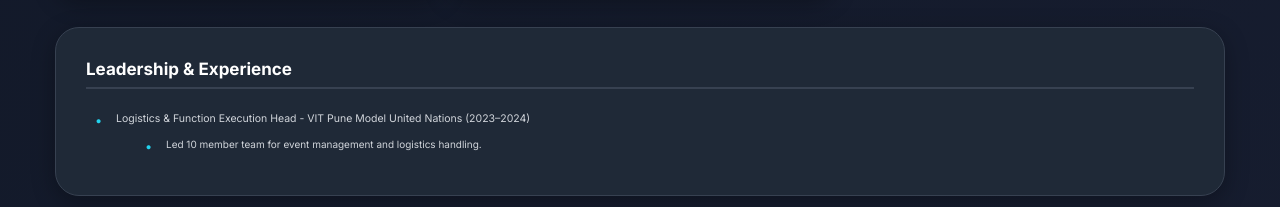
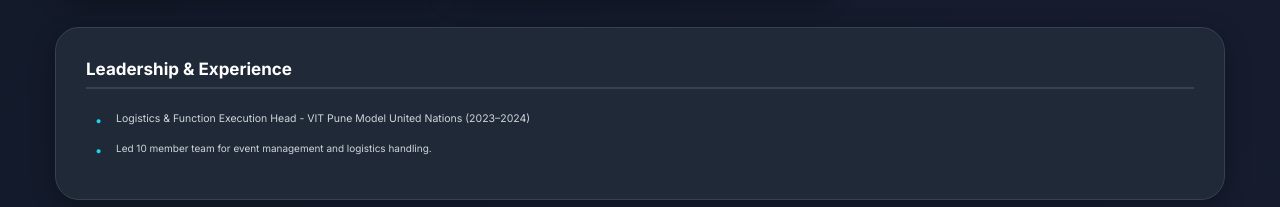
Before and after one commit to varad15/my-portfolio, a plain HTML site: page index.html in a window 1280 px wide. Shown: the part 978-1185 px from the top of the page. Drawn offline with Linux system fonts and the light colour scheme; files whose address does not match are found by name.

Commit message:
Updated section - leadership mun

```diff
--- a/index.html
+++ b/index.html
@@ -318,11 +318,10 @@
 				<div class="col-md-12 animate-box">
 					<h3>Leadership & Experience</h3>
 					<ul>
-						<li>Logistics & Function Execution Head - VIT Pune Model United Nations (2023–2024)
-							<ul style="padding-left: 20px; margin-top: 10px;">
-								<li style="font-size: 0.95em;">Led 10 member team for event management and logistics handling.</li>
-							</ul>
-						</li>
+						<li>Logistics & Function Execution Head - VIT Pune Model United Nations (2023–2024)</li>
+						<li style="font-size: 0.95em;">Led 10 member team for event management and logistics handling.</li>
+
+
 					</ul>
 				</div>
 			</div>
```
